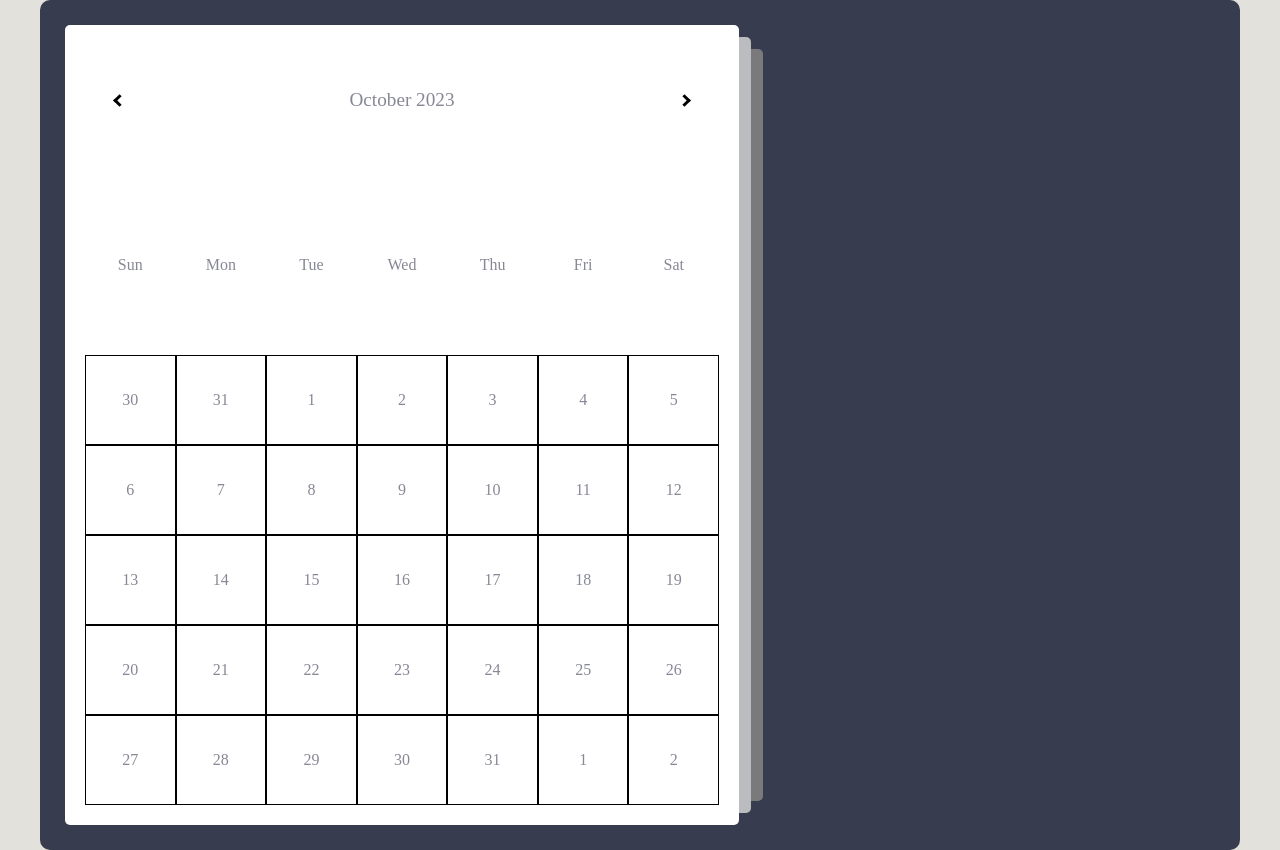
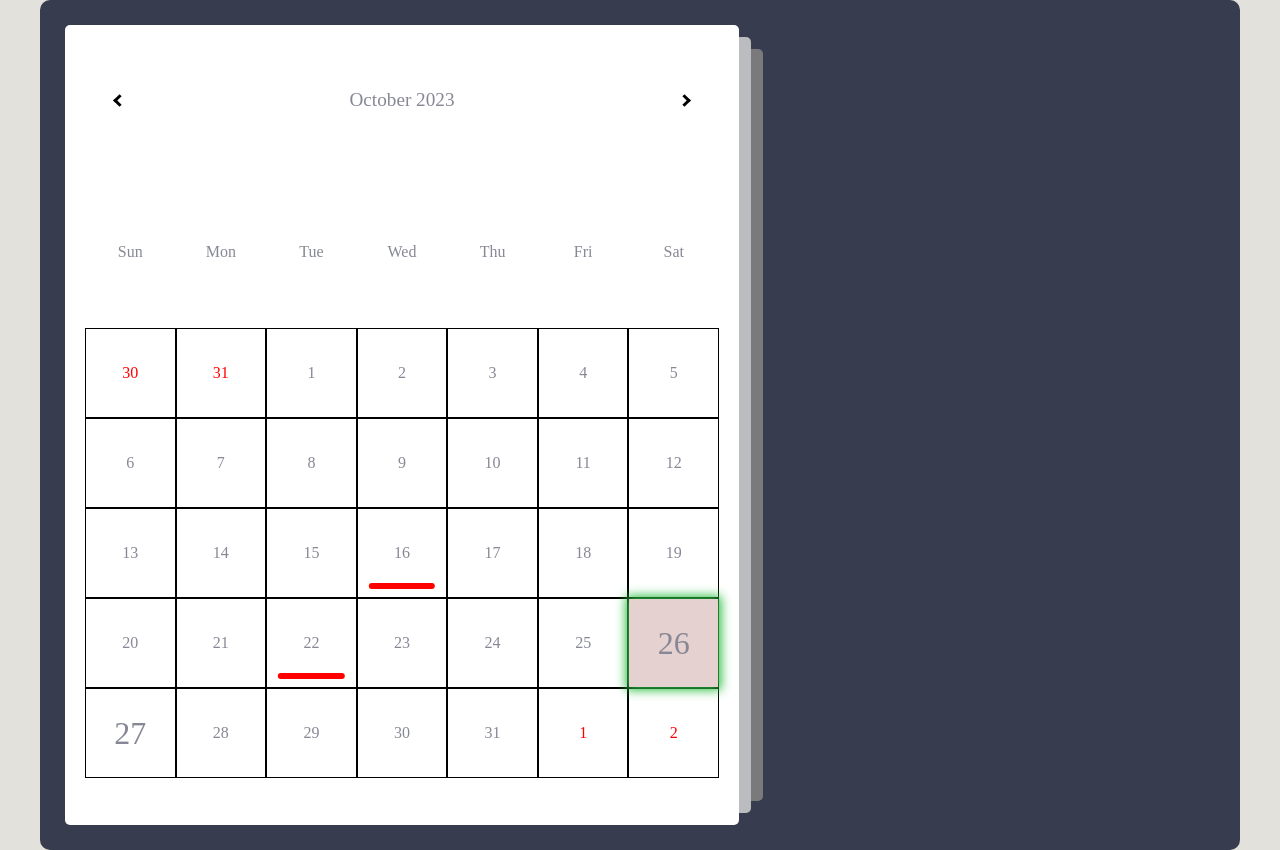
Before and after one commit to KunComNaKub/todo-list, a plain HTML site: page index.html in a window 1280 px wide. Drawn offline with Linux system fonts and the light colour scheme.

Commit message:
add file

```diff
--- a/index.html
+++ b/index.html
@@ -43,18 +43,18 @@
                         <div class="day">13</div>
                         <div class="day">14</div>
                         <div class="day">15</div>
-                        <div class="day">16</div>
+                        <div class="day event">16</div>
                         <div class="day">17</div>
                         <div class="day">18</div>
                         <div class="day">19</div>
                         <div class="day">20</div>
                         <div class="day">21</div>
-                        <div class="day">22</div>
+                        <div class="day event">22</div>
                         <div class="day">23</div>
                         <div class="day">24</div>
                         <div class="day">25</div>
-                        <div class="day">26</div>
-                        <div class="day today-active">27</div>
+                        <div class="day active">26</div>
+                        <div class="day today ">27</div>
                         <div class="day">28</div>
                         <div class="day">29</div>
                         <div class="day">30</div>
@@ -64,6 +64,11 @@
 
 
                     </div>
+                    <div class="goto-today">
+                        <div class="goto">
+
+                        </div>
+                    </div>
                 </div>
             </div>
         </div>
--- a/style.css
+++ b/style.css
@@ -140,3 +140,48 @@ body{
     color:#878895;
     background-color: #373c4f;
 }
+.calendar .days .prev-date,
+.calendar .days .next-date{
+    color: red;
+}
+.calendar .days .active{
+    position: relative;
+    font-size: 2rem;
+    background-color: rgb(230, 209, 209);
+}
+.calendar .days .active::before{
+    content: "";
+    position: absolute;
+    top: 0;
+    left: 0;
+    width: 100%;
+    height: 100%;
+    box-shadow: 0 0 10px 3px rgb(42, 189, 64);
+}
+.calendar .days .today {
+    font-size: 2rem;
+}
+.calendar .days .event{
+    position: relative;
+}
+.calendar .days .event::after{
+    content: "";
+    position: absolute;
+    bottom: 10%;
+    left: 50%;
+    width:  75%;
+    height: 6px;
+    border-radius: 30ex;
+    transform: translateX(-50%);
+    background-color: red;
+}
+.calendar .evet:hover::after{
+    background-color: #fff;
+}
+.calendar .active::after{
+    background-color: #fff;
+    bottom: 20%;
+}
+.calendar .active.event{
+    padding-bottom: 10px;
+}
```
